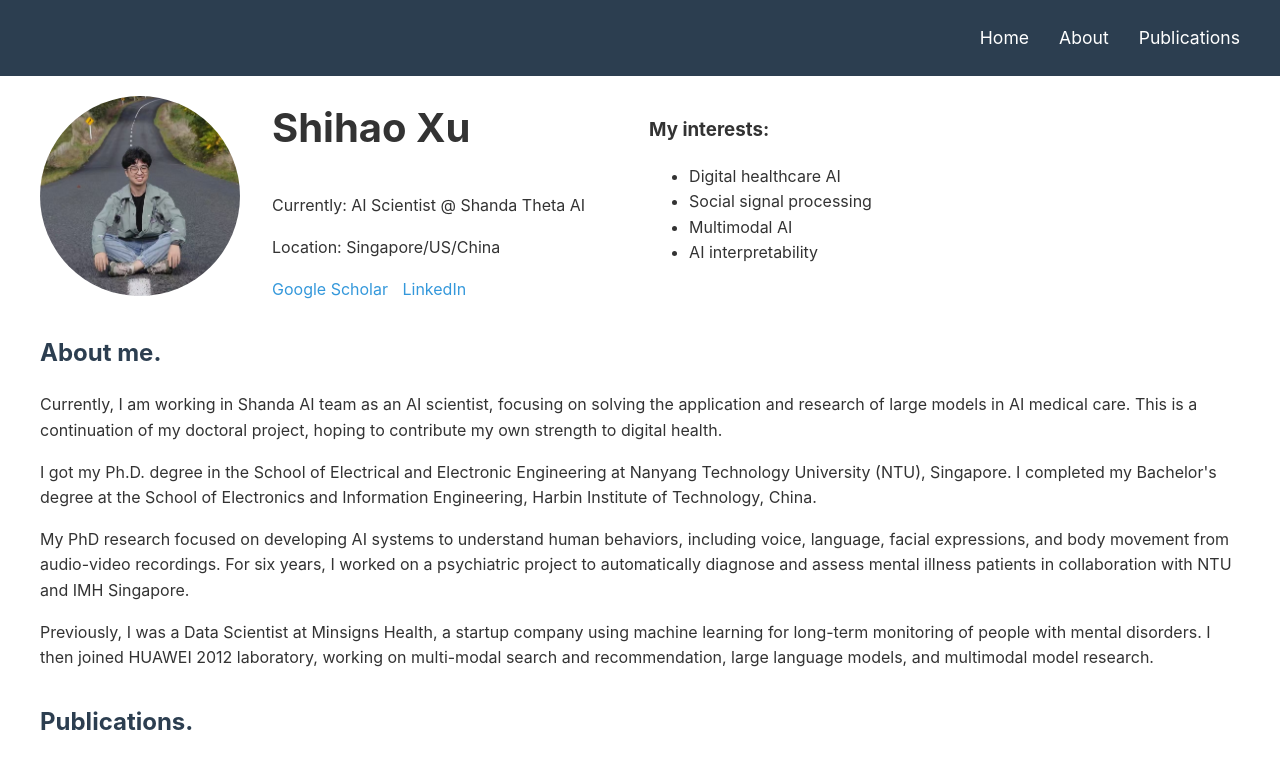
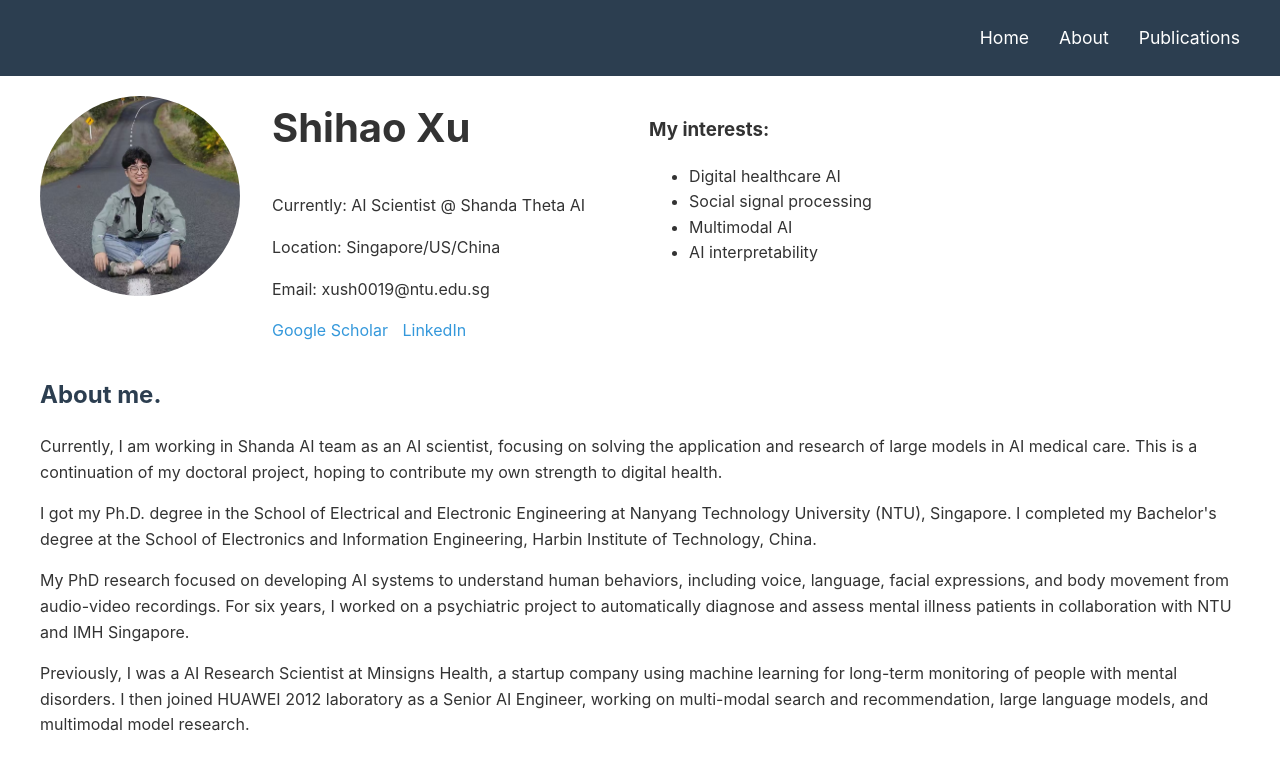
Before and after one commit to Xu-Shihao/about_me, a plain HTML site: page index.html in a window 1280 px wide. Shown: the top 759 px of the page. Drawn offline with Linux system fonts and the light colour scheme.

Commit message:
change file content

```diff
--- a/index.html
+++ b/index.html
@@ -144,6 +144,7 @@
                 <h1>Shihao Xu</h1>
                 <p>Currently: AI Scientist @ Shanda Theta AI</p>
                 <p>Location: Singapore/US/China </p>
+                <p>Email: xush0019@ntu.edu.sg</p>
                 <div class="social-links">
                     <a href="https://scholar.google.com/citations?user=pvtUMicAAAAJ&hl=en" title="Google Scholar">Google Scholar</a>
                     <a href="https://www.linkedin.com/shihao-xu" title="LinkedIn">LinkedIn</a>
@@ -169,7 +170,7 @@
 
             <p>My PhD research focused on developing AI systems to understand human behaviors, including voice, language, facial expressions, and body movement from audio-video recordings. For six years, I worked on a psychiatric project to automatically diagnose and assess mental illness patients in collaboration with NTU and IMH Singapore.</p>
 
-            <p>Previously, I was a Data Scientist at Minsigns Health, a startup company using machine learning for long-term monitoring of people with mental disorders. I then joined HUAWEI 2012 laboratory, working on multi-modal search and recommendation, large language models, and multimodal model research.</p>
+            <p>Previously, I was a AI Research Scientist at Minsigns Health, a startup company using machine learning for long-term monitoring of people with mental disorders. I then joined HUAWEI 2012 laboratory as a Senior AI Engineer, working on multi-modal search and recommendation, large language models, and multimodal model research.</p>
         </section>
 
         <section id="publications">
```
